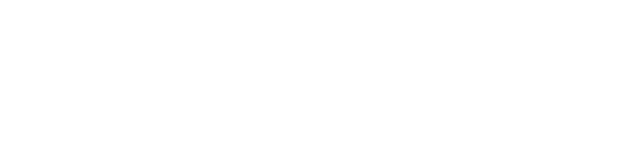
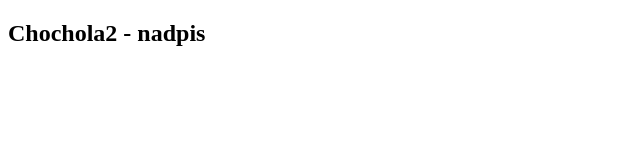
Before and after one commit to michal-git-test/Chochola2, a plain HTML site: page index.html in a window 1280 px wide. Shown: the whole page, without its empty margins (0-640 px from the left). Drawn offline with Linux system fonts and the light colour scheme.

Commit message:
vytvoření nadpisu

```diff
--- a/index.html
+++ b/index.html
@@ -6,6 +6,6 @@
     <title>Chochola</title>
 </head>
 <body>
-
+    <h2>Chochola2 - nadpis</h2>
 </body>
 </html>
```
